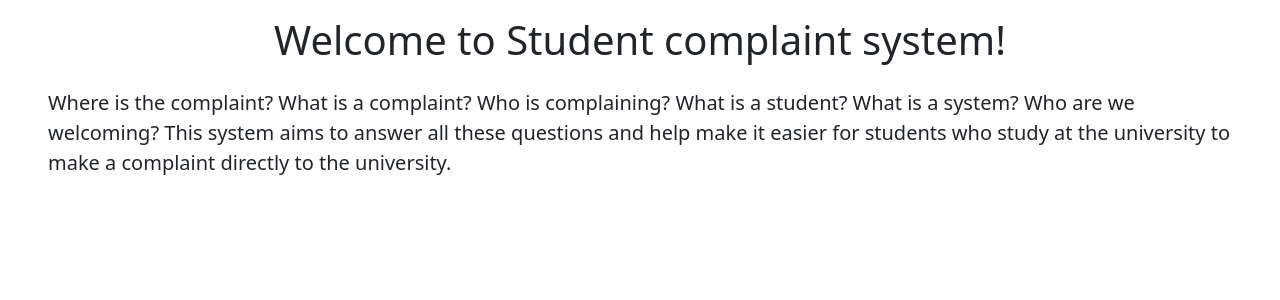
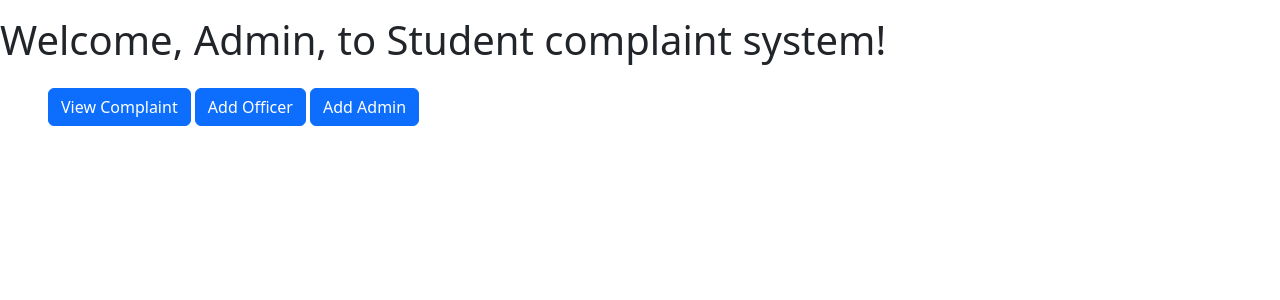
Before and after one commit to adibmatsu/student_complaint_system, a PHP site: page /admin/index.php in a window 1280 px wide. Shown: the part 72-372 px from the top of the page. Run offline with PHP 8.4, Linux system fonts and the light colour scheme.

Commit message:
add index for admin and officer

```diff
--- a/admin/index.php
+++ b/admin/index.php
@@ -13,11 +13,11 @@
     <body>
         <script src="https://cdn.jsdelivr.net/npm/bootstrap@5.2.0-beta1/dist/js/bootstrap.bundle.min.js" integrity="sha384-pprn3073KE6tl6bjs2QrFaJGz5/SUsLqktiwsUTF55Jfv3qYSDhgCecCxMW52nD2" crossorigin="anonymous"></script>
         <?php include "../inc/header.php" ?>
-        <h1 class="text-center py-3">Welcome to Student complaint system!</h1>
-        <p class="text-justify px-5 fs-5">
-            Where is the complaint? What is a complaint? Who is complaining? What is a student? What is a system? Who are we welcoming?
-            This system aims to answer all these questions and help make it easier for students who study at the university
-            to make a complaint directly to the university.
-        </p>
+        <h1 class="py-3">Welcome, Admin, to Student complaint system!</h1>
+        <div class = "px-5">
+            <button type="button" class="btn btn-primary" onclick="location.href='/student_complaint_system/user/view.php'">View Complaint</button>
+            <button type="button" class="btn btn-primary" onclick="location.href='/student_complaint_system/user/view.php'">Add Officer</button>
+            <button type="button" class="btn btn-primary" onclick="location.href='/student_complaint_system/user/view.php'">Add Admin</button>
+        </div>
     </body>
 </html>
```
Also changed, not shown: officer/index.php (+4 -6 lines), user/complaintdata.php (+13 -7 lines).
